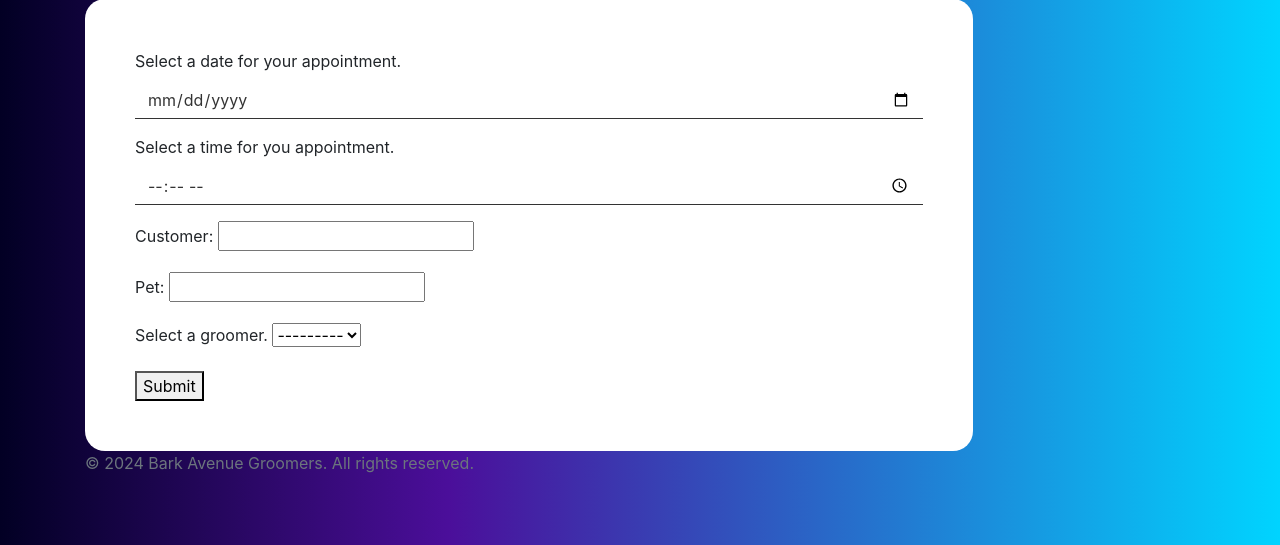
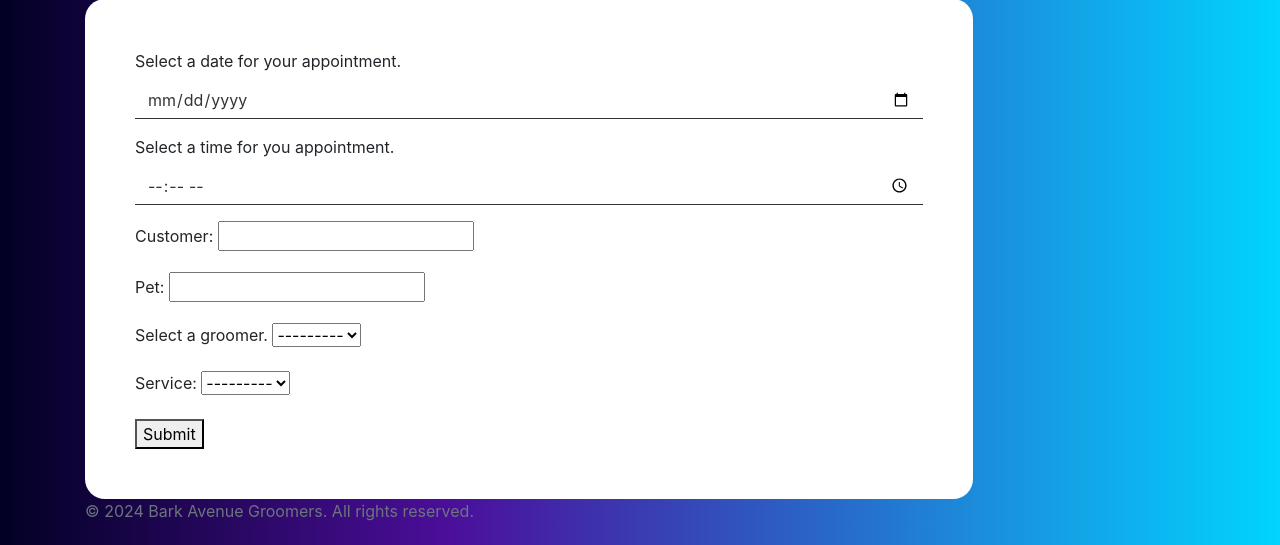
Before and after one commit to JKirkby95/Bark-Avenue-Gitpod, a Django app: page /booking/ in a window 1280 px wide. Shown: the part 255-800 px from the top of the page. Run offline with Django 3.2, Linux system fonts and the light colour scheme; data that the repository does not hold is empty; some libraries are stand-ins or nearby versions.

Commit message:
add alert message for appointment booking

```diff
--- a/grooming/admin.py
+++ b/grooming/admin.py
@@ -1,5 +1,6 @@
 from django.contrib import admin
-from .models import Groomer , Appointment
+from .models import Groomer , Appointment , Service
 
 admin.site.register(Groomer)
 admin.site.register(Appointment)
+admin.site.register(Service)
--- a/grooming/forms.py
+++ b/grooming/forms.py
@@ -14,6 +14,7 @@ class AppointmentForm(forms.ModelForm):
             'customer',
             'pet',
             'groomer',
+            'service',
             ]
         labels = {
             'appointment_date' : 'Select a date for your appointment.',
--- a/grooming/models.py
+++ b/grooming/models.py
@@ -19,6 +19,11 @@ from django.db import models
 
 #     def __str__(self):
 #         return self.name
+class Service(models.Model):
+    name = models.CharField(max_length=100)
+
+    def __str__(self):
+        return self.name
 
 class Groomer(models.Model):
     name = models.CharField(max_length=100)
@@ -33,14 +38,7 @@ class Appointment(models.Model):
     groomer = models.ForeignKey(Groomer, on_delete=models.CASCADE)
     appointment_date = models.DateField()
     appointment_time = models.TimeField()
-    # list of services to select from
-    SERVICES_CHOICES = (
-        ('Wash', 'Wash'),
-        ('Wash and Cut', 'Wash and Cut'),
-        ('Nails Cut', 'Nails Cut'),
-        ('The Works', 'The Works'),
-    )
-    services = models.CharField(max_length=100, choices=SERVICES_CHOICES, default='Wash and Cut')
-    # string returned with appointment information
+    service = models.ForeignKey(Service, on_delete=models.CASCADE)
+
     def __str__(self):
-        return f"Appointment for {self.pet.name} on {self.appointment_date}"
+        return f"Appointment for {self.pet} on {self.appointment_date}"
--- a/grooming/views.py
+++ b/grooming/views.py
@@ -1,6 +1,7 @@
-from django.shortcuts import render
+from django.shortcuts import render, redirect
 from django.views.generic import TemplateView
 from .forms import AppointmentForm
+
 
 class IndexView(TemplateView):
     template_name = 'index.html'
@@ -15,7 +16,9 @@ class BookingView(TemplateView):
     def post(self, request):
         form = AppointmentForm(request.POST)
         if form.is_valid():
-            form.save()
+            appointment = form.save()
+            print("Form data:", form.cleaned_data)  # Add this line for debugging
+            print("Appointment:", appointment)      # Add this line for debugging
             # Redirect to a success page or home page
             return redirect('index')
         return render(request, self.template_name, {'form': form})
--- a/templates/base.html
+++ b/templates/base.html
@@ -35,7 +35,7 @@
             <span class="text-muted">© 2024 Bark Avenue Groomers. All rights reserved.</span>
         </div>
     </footer>
-
+    <script src="https://code.jquery.com/jquery-3.6.0.min.js"></script>
     <script src="https://stackpath.bootstrapcdn.com/bootstrap/4.5.2/js/bootstrap.min.js"></script>
 </body>
 </html>
--- a/templates/booking.html
+++ b/templates/booking.html
@@ -4,9 +4,26 @@
 
 {% block content %}
     <h1>Book Appointment</h1>
-        <form method="post">
-            {% csrf_token %}
-            {{ form.as_p }}
-            <button type="submit">Submit</button>
-        </form>
+    <form method="post" onsubmit="displayAppointmentConfirmation()">
+        {% csrf_token %}
+        {{ form.as_p }}
+        <button type="submit">Submit</button>
+    </form>
+
+    <script>
+        // Define function to display appointment confirmation
+        function displayAppointmentConfirmation() {
+            console.log("Appointment confirmation function called");
+            // Get form elements by their IDs
+            var pet = document.getElementById("id_pet").value;
+            var service = document.getElementById("id_service").value;
+            var appointment_date = document.getElementById("id_appointment_date").value;
+
+            // Create the appointment information string
+            var appointmentInfo = pet + " is booked in for " + service + " on " + appointment_date;
+
+            // Display appointment confirmation in a pop-up
+            alert("Appointment Booked:\n" + appointmentInfo);
+        }
+    </script>
 {% endblock %}
```
Also changed, not shown: grooming/migrations/0001_initial.py.
